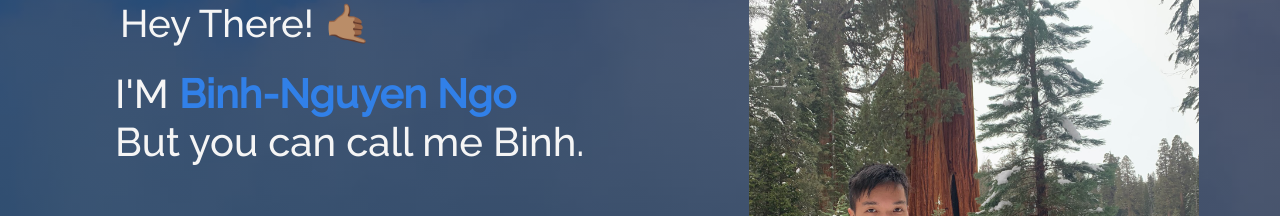
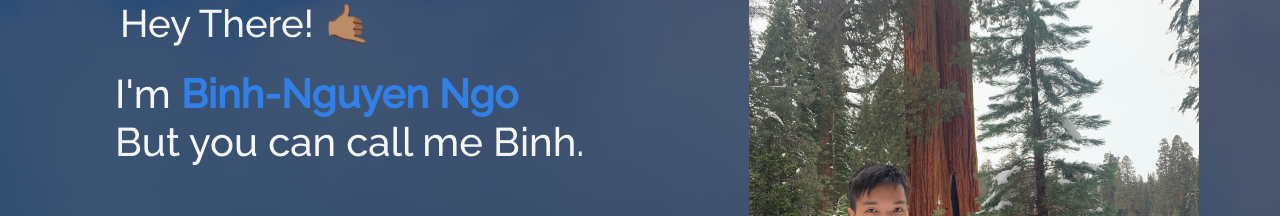
Before and after one commit to binh-ngo/react-portfolio, a React (Create React App) app: page / in a window 1280 px wide. Shown: the part 253-469 px from the top of the page. Built offline with nearby package versions, Linux system fonts and the light colour scheme.

Commit message:
Home.js edit

```diff
--- a/src/components/Home/Home.js
+++ b/src/components/Home/Home.js
@@ -18,7 +18,7 @@ function Home() {
                 </span>
               </h1>
               <h1 className="heading-name">
-                I'M
+                I'm
                 <strong className="main-name"> Binh-Nguyen Ngo</strong>
                 <br/>
                 But you can call me Binh.
```
